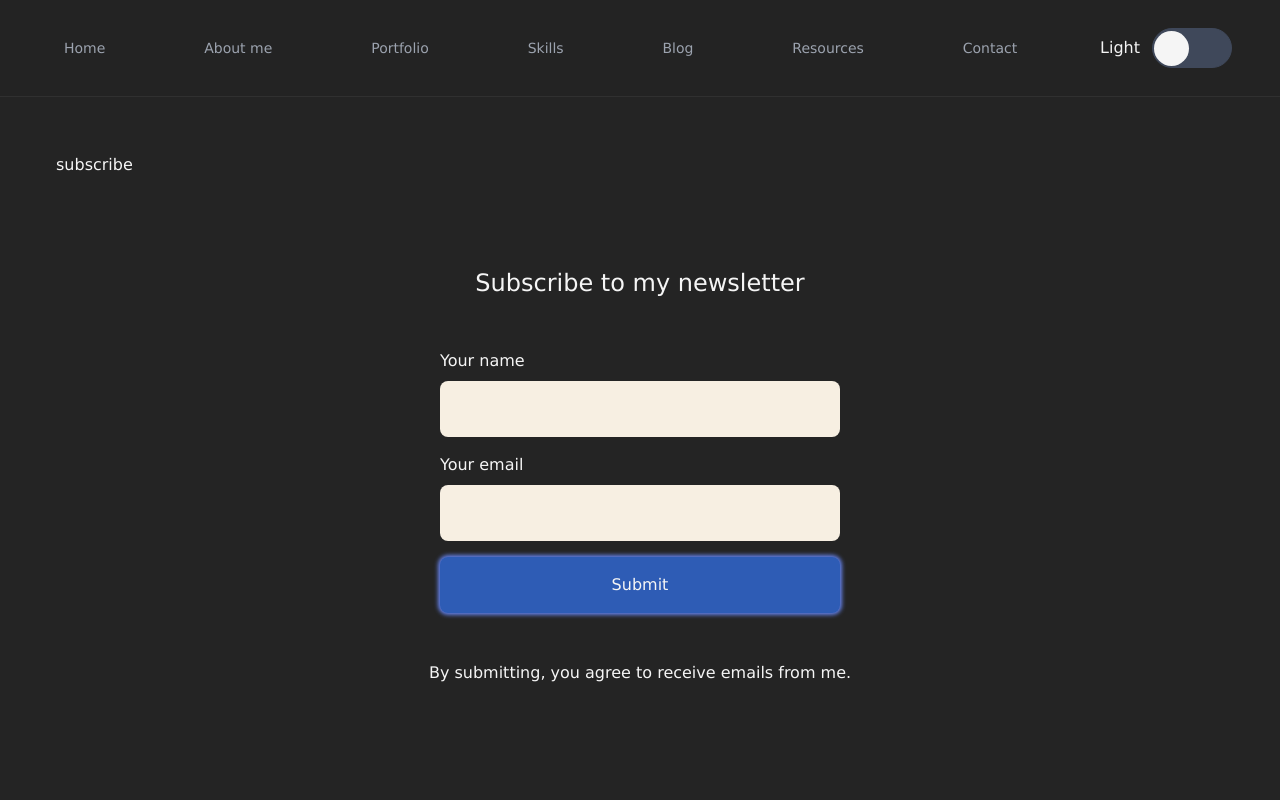
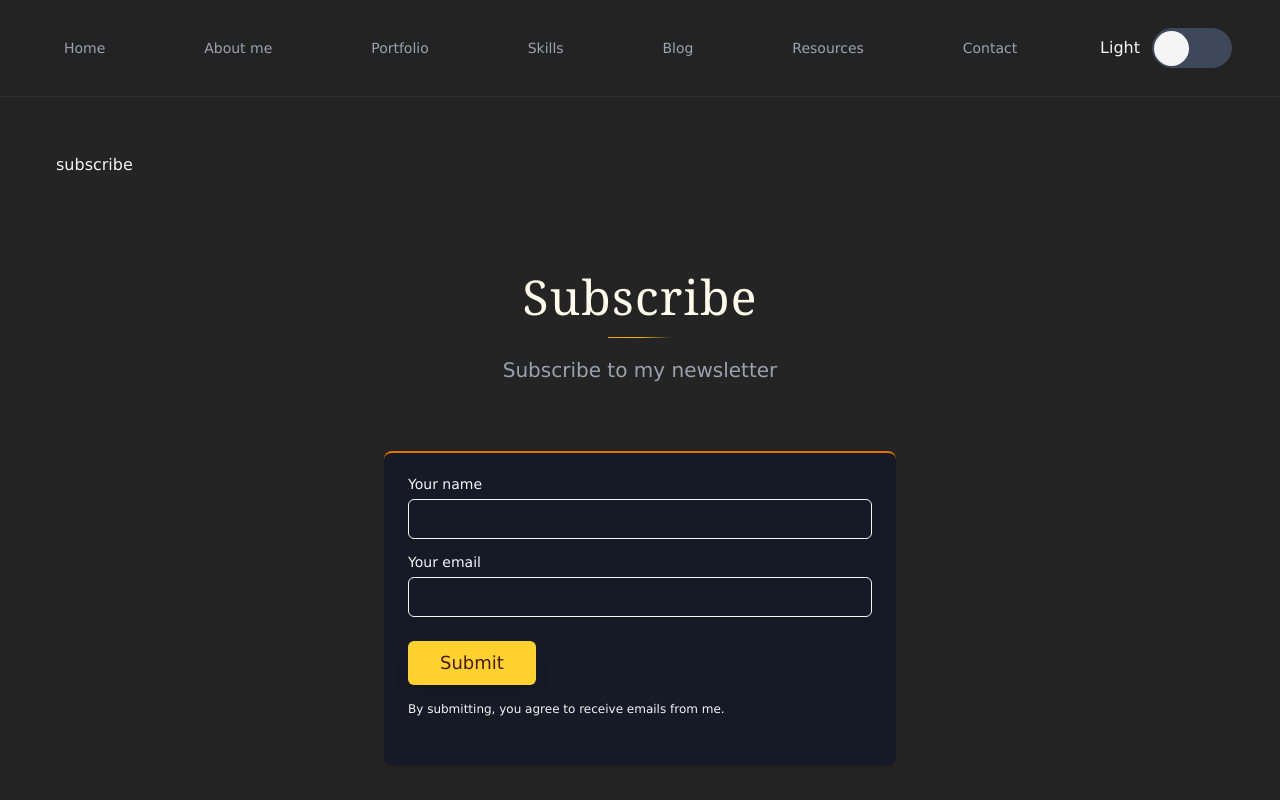
Before and after one commit to alenatih/Personal-Website, a React (Vite) app: page /subscribe in a window 1280 px wide. Built offline with nearby package versions, Linux system fonts and the light colour scheme.

Commit message:
Update Subscribe

```diff
--- a/src/components/Subscribe.tsx
+++ b/src/components/Subscribe.tsx
@@ -18,42 +18,69 @@ function Subscribe() {
     const data = useActionData() as SubscribeActionData
 
     return (
-        <div className="subscribe">
+        <section className="pt-12 pb-36 px-4 sm:px-6 md:px-12 w-full max-w-5xl mx-auto">
+            <div className="max-w-7xl mx-auto">
 
-                <h4 className="subscribe-title">Subscribe to my newsletter</h4>
+                {/* Section heading */}
+                <div className="flex flex-col items-center text-center mb-12 md:mb-16 gap-4">
+                    <h2 className="text-4xl md:text-5xl font-serif text-gray-900 dark:text-amber-50 tracking-wide">
+                        Subscribe
+                    </h2>
+                    <div className="h-px w-16 bg-gradient-to-r from-amber-400 via-amber-300 to-transparent dark:from-amber-500 dark:via-amber-400"></div>
+                    <p className="text-xl text-gray-600 dark:text-gray-400 font-light max-w-2xl leading-relaxed">
+                        Subscribe to my newsletter
+                    </p>
+                </div>
 
-                <Form className="subscribe-form" method="post" action="/subscribe">
-                    <label htmlFor="subscribe-name">
+                {/* Subscribe form card */}
+                <div
+                    className="flex flex-col max-w-lg mx-auto border-t-2 border-t-amber-300 dark:border-t-amber-600 bg-white/80 dark:bg-gray-900/70 backdrop-blur-sm rounded-lg shadow-md p-6 pb-12"
+                >
+
+                    <Form className="flex flex-col gap-4" method="post" action="/subscribe">
+
+                        <div className="flex flex-col gap-2">
+                            <label className="text-sm font-medium leading-none" htmlFor="subscribe-name">
                                 Your name
+                            </label>
                             <input
-                            className="input-name"
+                                className="flex h-10 w-full rounded-md border border-input bg-background px-3 py-2 text-sm ring-offset-background placeholder:text-muted-foreground focus-visible:outline-none focus-visible:ring-2 focus-visible:ring-ring focus-visible:ring-offset-2 disabled:cursor-not-allowed disabled:opacity-50"
                                 id="subscribe-name"
                                 type="text"
                                 name="name"
                                 required
                             />
+                        </div>
+
+                        <div className="flex flex-col gap-2">
+                            <label className="text-sm font-medium leading-none" htmlFor="subscribe-email">
+                                Your email
                             </label>
-
-                    <label htmlFor="subscribe-email">
-                        Your email
                             <input
-                            className="input-email"
+                                className="flex h-10 w-full rounded-md border border-input bg-background px-3 py-2 text-sm ring-offset-background placeholder:text-muted-foreground focus-visible:outline-none focus-visible:ring-2 focus-visible:ring-ring focus-visible:ring-offset-2 disabled:cursor-not-allowed disabled:opacity-50"
                                 id="subscribe-email"
                                 type="email"
                                 name="email"
-                            required />
-                    </label>
+                                required
+                            />
+                        </div>
 
-                    <button className="form-submit-button">Submit</button>
+                        <button className="self-start text-gray-800 dark:text-amber-950 bg-amber-200 dark:bg-amber-300 hover:bg-amber-300 dark:hover:bg-amber-200 py-2 px-8 text-lg font-medium rounded-md shadow-lg hover:shadow-xl transition-all duration-300 hover:scale-105 mt-2">
+                            Submit
+                        </button>
 
-                    {data && data.error && <p>{data.error}</p>}
+                        {data && data.error && (
+                            <p className="text-sm text-red-600 dark:text-red-400">{data.error}</p>
+                        )}
                     </Form>
 
-                <p className="subscribe-disclaimer">
+                    <p className="text-xs text-muted-foreground mt-4">
                         By submitting, you agree to receive emails from me.
                     </p>
+                </div>
 
             </div>
+        </section>
     )
 }
 
```
Lines whose indentation alone changed are shown as unchanged.
